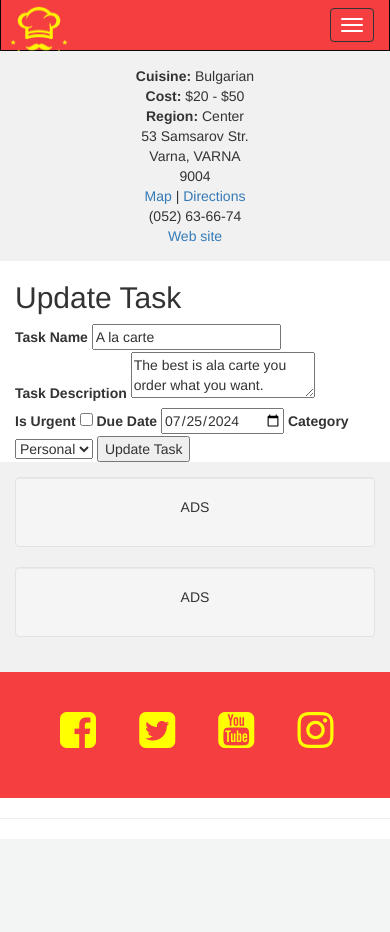
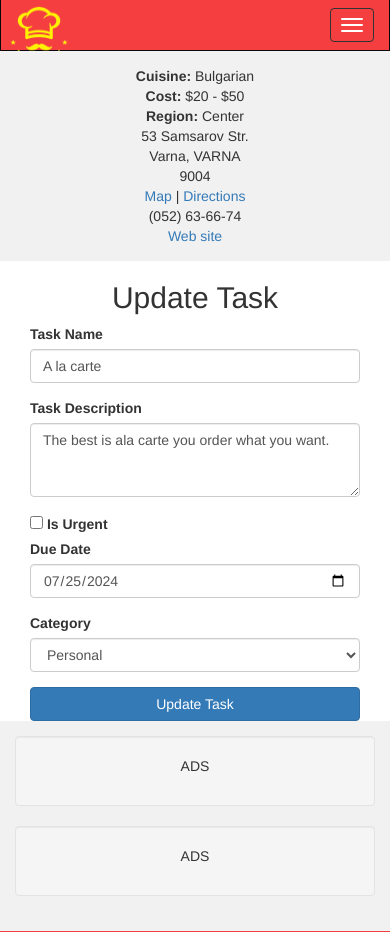
Before and after one commit to kamenco/dines, a Flask app: page /update_task/3 in a window 390 px wide. Shown: the part 351-1283 px from the top of the page. Before the commit the page ends 1149 px from the top, so only its background shows below. Run offline with Flask 3, Linux system fonts and the light colour scheme; some libraries are stand-ins or nearby versions.

Commit message:
Edited update_task with bootstrap form-control for propper styling and update_menu with btn-danger, btn-primary and mt-5 for the container fortop margin

```diff
--- a/taskmanager/templates/update_task.html
+++ b/taskmanager/templates/update_task.html
@@ -1,28 +1,39 @@
 {% extends "base.html" %}
 {% block content %}
-    <h2>Update Task</h2>
+<div class="container mt-5">
+    <h2 class="text-center">Update Task</h2>
     <form method="post">
+        <div class="row justify-content-center">
+            <div class="col-md-6">
+                <div class="form-group">
                     <label for="task_name">Task Name</label>
-        <input type="text" name="task_name" id="task_name" value="{{ task.task_name }}" required>
-
+                    <input type="text" class="form-control" name="task_name" id="task_name" value="{{ task.task_name }}" required>
+                </div>
+                <div class="form-group">
                     <label for="task_description">Task Description</label>
-        <textarea name="task_description" id="task_description" required>{{ task.task_description }}</textarea>
-
-        <label for="is_urgent">Is Urgent</label>
-        <input type="checkbox" name="is_urgent" id="is_urgent" {% if task.is_urgent %}checked{% endif %}>
-
+                    <textarea class="form-control" name="task_description" id="task_description" rows="3" required>{{ task.task_description }}</textarea>
+                </div>
+                <div class="form-check mb-3">
+                    <input type="checkbox" class="form-check-input" name="is_urgent" id="is_urgent" {% if task.is_urgent %}checked{% endif %}>
+                    <label class="form-check-label" for="is_urgent">Is Urgent</label>
+                </div>
+                <div class="form-group">
                     <label for="due_date">Due Date</label>
-        <input type="date" name="due_date" id="due_date" value="{{ task.due_date }}" required>
-
+                    <input type="date" class="form-control" name="due_date" id="due_date" value="{{ task.due_date }}" required>
+                </div>
+                <div class="form-group">
                     <label for="category_id">Category</label>
-        <select name="category_id" id="category_id" required>
+                    <select class="form-control" name="category_id" id="category_id" required>
                         {% for category in categories %}
                             <option value="{{ category.id }}" {% if category.id == task.category_id %}selected{% endif %}>
                                 {{ category.category_name }}
                             </option>
                         {% endfor %}
                     </select>
-
-        <button type="submit">Update Task</button>
+                </div>
+                <button type="submit" class="btn btn-primary btn-block">Update Task</button>
+            </div>
+        </div>
     </form>
+</div>
 {% endblock %}
```
Also changed, not shown: taskmanager/templates/add_task.html (+9 -7 lines), taskmanager/templates/update_menu.html (+17 -9 lines), instance/taskmanager.db. Lines whose indentation alone changed are shown as unchanged.
